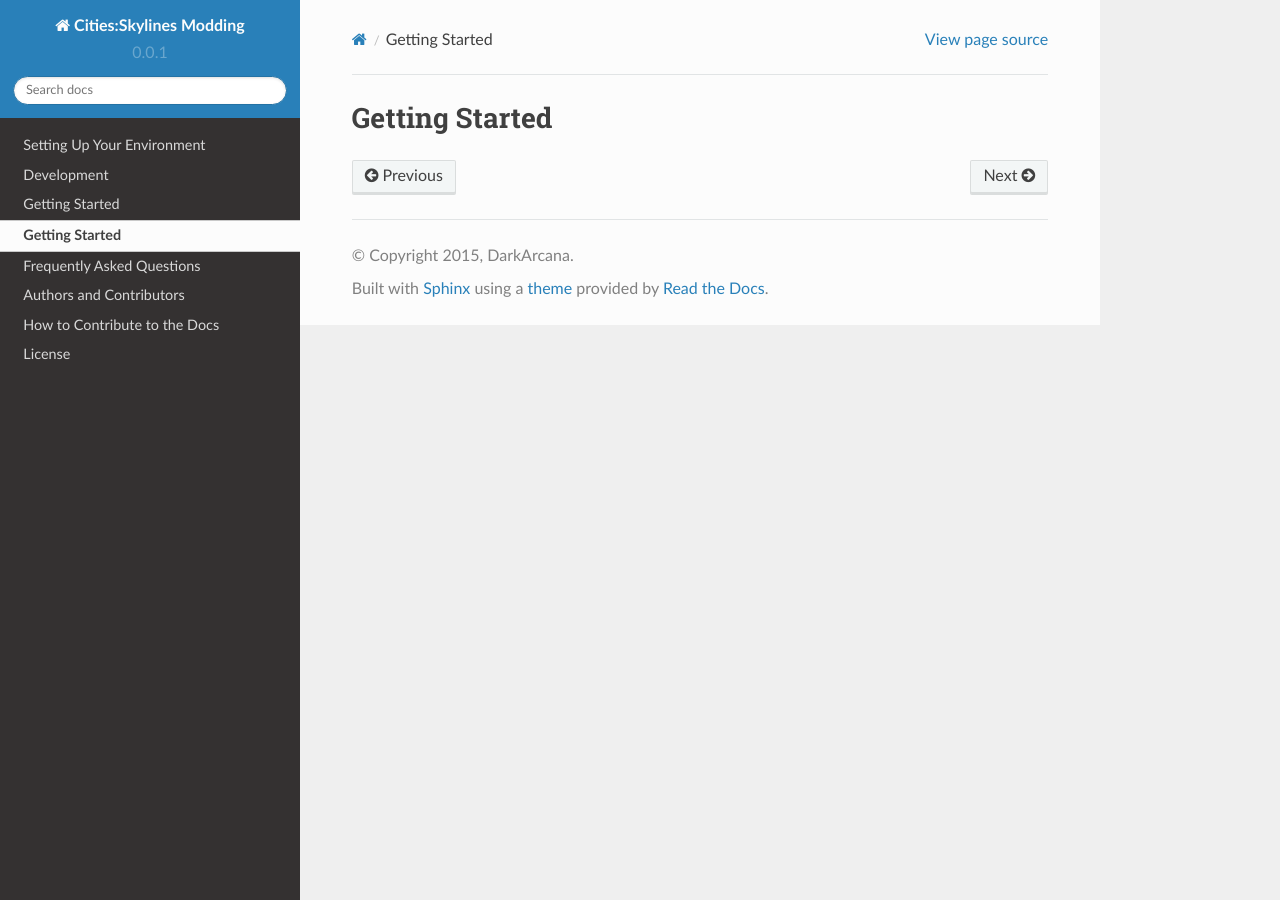
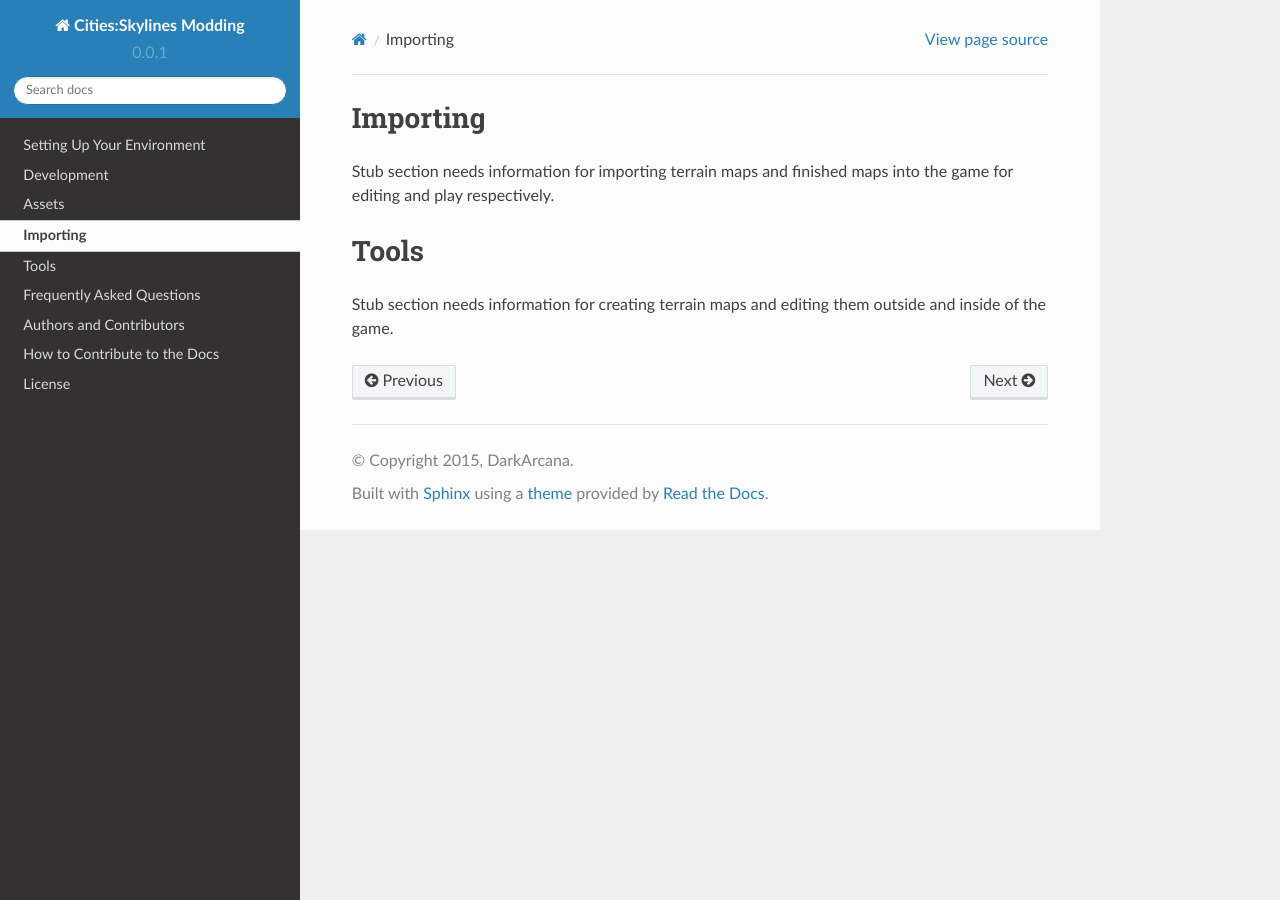
Before and after one commit to SkylinesModding/Docs, a Sphinx documentation site: the page built from docs/source/maps/index.rst, in a window 1280 px wide. Built offline with Sphinx 7.4.7 and the Read the Docs theme 2.0.0, drawn with Linux system fonts in a browser that asks for light colours.

Commit message:
Restructure Assets indexing

```diff
--- /dev/null
+++ b/docs/source/assets/Importing.rst
@@ -0,0 +1,5 @@
+=========
+Importing
+=========
+
+Stub section needs to be filled with import methods for stuff like Blender.
--- /dev/null
+++ b/docs/source/assets/Inspiration.rst
@@ -0,0 +1,5 @@
+===========
+Inspiration
+===========
+
+Stub section needs to be filled with inspirational stuff for asset makers.
--- /dev/null
+++ b/docs/source/assets/Tools.rst
@@ -0,0 +1,5 @@
+=====
+Tools
+=====
+
+Stub section needs to be filled with information about external tools for making assets as well as in game asset editor tools.
--- /dev/null
+++ b/docs/source/assets/Tutorials.rst
@@ -0,0 +1,5 @@
+=========
+Tutorials
+=========
+
+Stub section for pointing people to asset making tutorials.
--- a/docs/source/assets/index.rst
+++ b/docs/source/assets/index.rst
@@ -1,2 +1,12 @@
-Getting Started
-===============
+======
+Assets
+======
+
+.. toctree::
+    :maxdepth: 3
+    :titlesonly:
+
+    Importing
+    Tools
+    Inspiration
+    Tutorials
--- a/docs/source/maps/index.rst
+++ b/docs/source/maps/index.rst
@@ -1,2 +1,9 @@
-Getting Started
-===============
+Importing
+=========
+
+Stub section needs information for importing terrain maps and finished maps into the game for editing and play respectively.
+
+Tools
+=====
+
+Stub section needs information for creating terrain maps and editing them outside and inside of the game.
```
